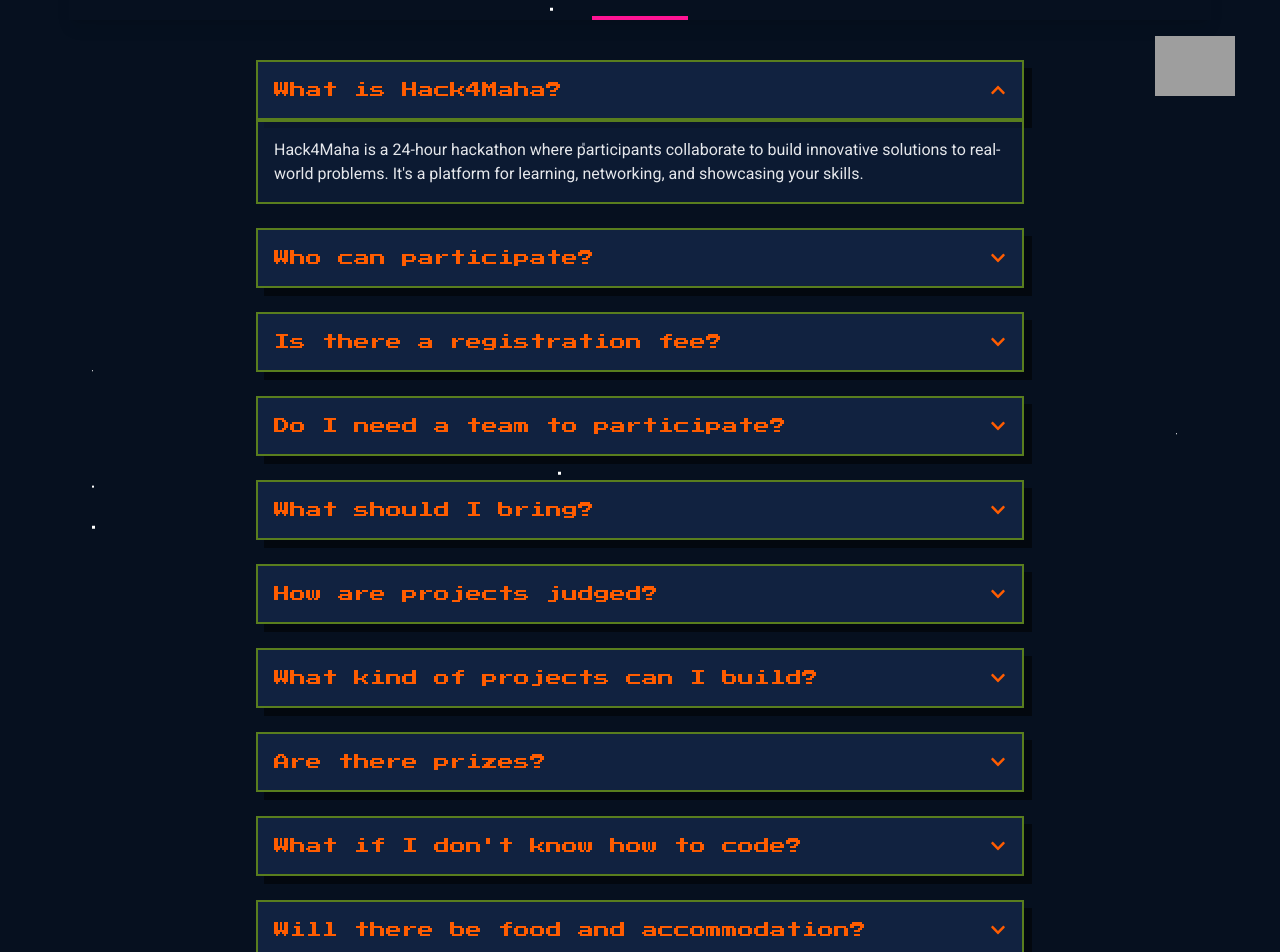
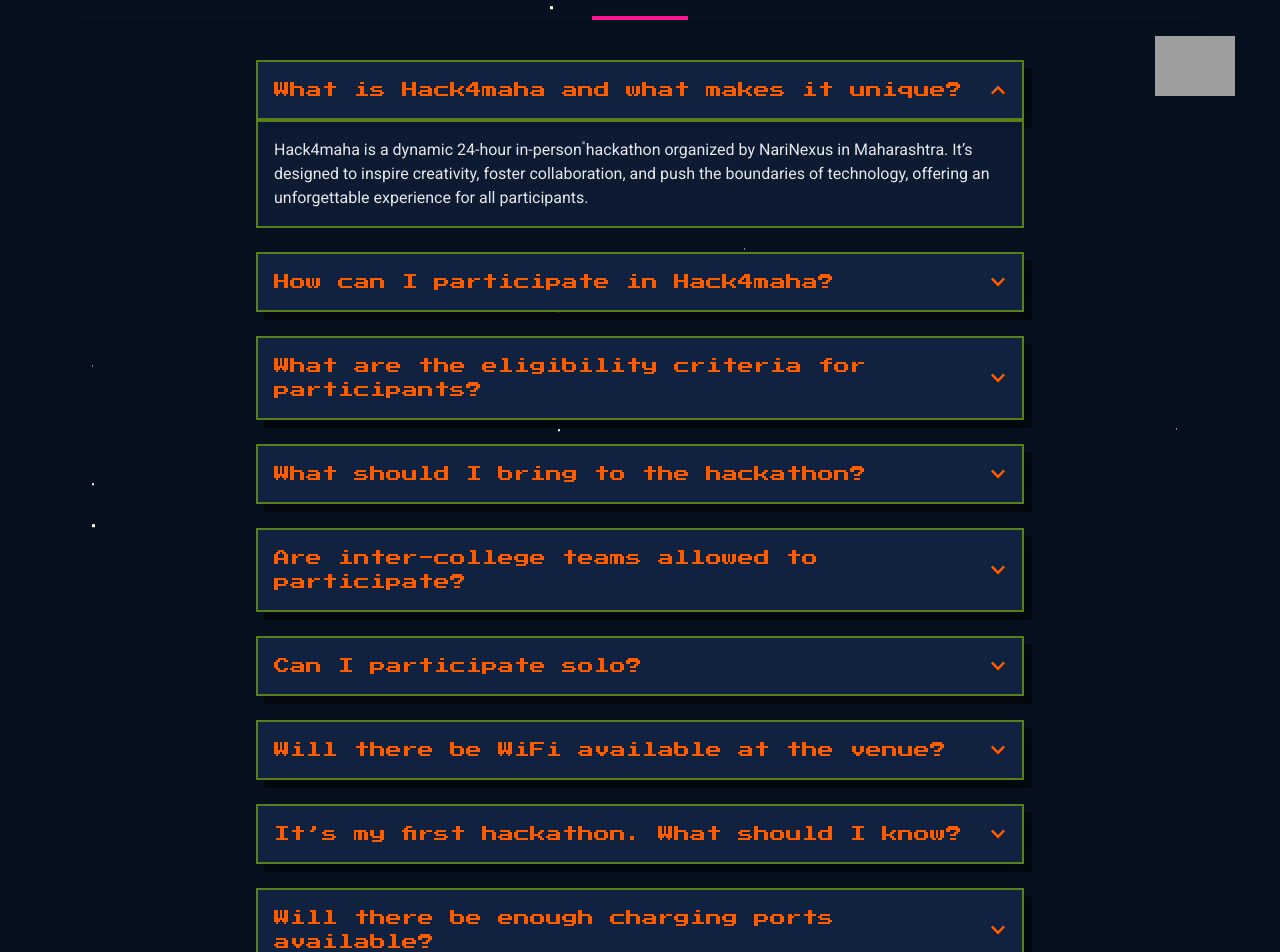
Before and after one commit to codetechie18/Hack4Maha, a React (Vite) app: page /faq in a window 1280 px wide. Shown: the part 260-1212 px from the top of the page. Built offline with nearby package versions, Linux system fonts and the light colour scheme; grey boxes are pictures that could not be loaded.

Commit message:
faq update

```diff
--- a/src/Pages/Faq.jsx
+++ b/src/Pages/Faq.jsx
@@ -6,44 +6,52 @@
 const FAQ = () => {
   const faqItems = [
     {
-      question: "What is Hack4Maha?",
-      answer: "Hack4Maha is a 24-hour hackathon where participants collaborate to build innovative solutions to real-world problems. It's a platform for learning, networking, and showcasing your skills."
+      question: "What is Hack4maha and what makes it unique?",
+      answer: "Hack4maha is a dynamic 24-hour in-person hackathon organized by NariNexus in Maharashtra. It’s designed to inspire creativity, foster collaboration, and push the boundaries of technology, offering an unforgettable experience for all participants. "
     },
     {
-      question: "Who can participate?",
-      answer: "Anyone with an interest in technology can participate! Whether you're a student, professional, designer, or developer, we welcome participants of all skill levels and backgrounds."
+      question: "How can I participate in Hack4maha?",
+      answer: "You can register through our official website. Once registered, you’ll receive further instructions and updates via email."
     },
     {
-      question: "Is there a registration fee?",
-      answer: "No, Hack4Maha is completely free to participate in! We believe in making innovation accessible to everyone."
+      question: "What are the eligibility criteria for participants?",
+      answer: "Everyone is welcome! Whether you’re a student or a tech enthusiast, all skill levels can participate"
     },
     {
-      question: "Do I need a team to participate?",
-      answer: "While we encourage team participation (teams of 2-4 people and a girl teammate is compulsary)."
+      question: "What should I bring to the hackathon?",
+      answer: "Bring your laptop, charger, any software tools you need, and lots of enthusiasm! We’ll take care of food and drinks."
     },
     {
-      question: "What should I bring?",
-      answer: "Bring your laptop, charger, any hardware you plan to use for your project, and a positive attitude! We'll provide meals, snacks, and a comfortable hacking environment."
+      question: "Are inter-college teams allowed to participate?",
+      answer:  "Absolutely! You can form teams with participants from different colleges, universities, or backgrounds"
     },
     {
-      question: "How are projects judged?",
-      answer: "Projects are judged based on innovation, technical complexity, design, practicality, and presentation. Our panel of judges includes industry experts and tech leaders who will evaluate each submission."
+      question: "Can I participate solo?",
+      answer: "Yes, solo participation is allowed. However, we encourage forming teams for the best networking and collaborative experience, but going solo is totally fine! "
     },
     {
-      question: "What kind of projects can I build?",
-      answer: "You can build any type of project that aligns with our themes. This includes web/mobile applications, hardware projects, AI solutions, games, and more. We encourage creativity and innovation!"
+      question: "Will there be WiFi available at the venue?",
+      answer: "Of course! We know how important the internet is for hacking (and surviving 😄)."
     },
     {
-      question: "Are there prizes?",
-      answer: "Yes! We have exciting prizes for the winning teams, including cash rewards, tech gadgets, internship opportunities, and more. Check our Prizes page for detailed information."
+      question: "It’s my first hackathon. What should I know?",
+      answer: "Hackathons are about more than just winning they’re fantastic for learning, networking, and having fun. Come with a learning mindset, and you’re guaranteed to gain something valuable (and have a great time)!"
     },
     {
-      question: "What if I don't know how to code?",
-      answer: "No problem! Hack4Maha is a learning experience. We'll have workshops and mentors to help you get started. Teams need diverse skills, including design, presentation, and problem-solving abilities."
+      question: "Will there be enough charging ports available?",
+      answer: "Yes, we’ll ensure every team has access to charging ports. We know how crucial this is from our own hackathon experiences!"
     },
     {
-      question: "Will there be food and accommodation?",
-      answer: "Yes, we provide meals throughout the hackathon. While we don't provide accommodation, we can suggest nearby affordable options for out-of-town participants."
+      question: "Do I need to bring food or snacks?",
+      answer: "No need! We’ll provide all meals and snacks throughout the event."
+    },
+    {
+      question: "I have already applied but my application is not approved yet. What should I do?",
+      answer: " Please be patient. We’ve received a high volume of registrations and are processing applications as quickly as possible. You’ll hear from us soon! "
+    },
+    {
+      question: "Will our travel expenses be covered?",
+      answer: "While we wish we could cover all of you guy's travel expenses, we cannot reimburse for travel costs. Food and accommodation is on us for the duration of the hack."
     }
   ];
 
```
